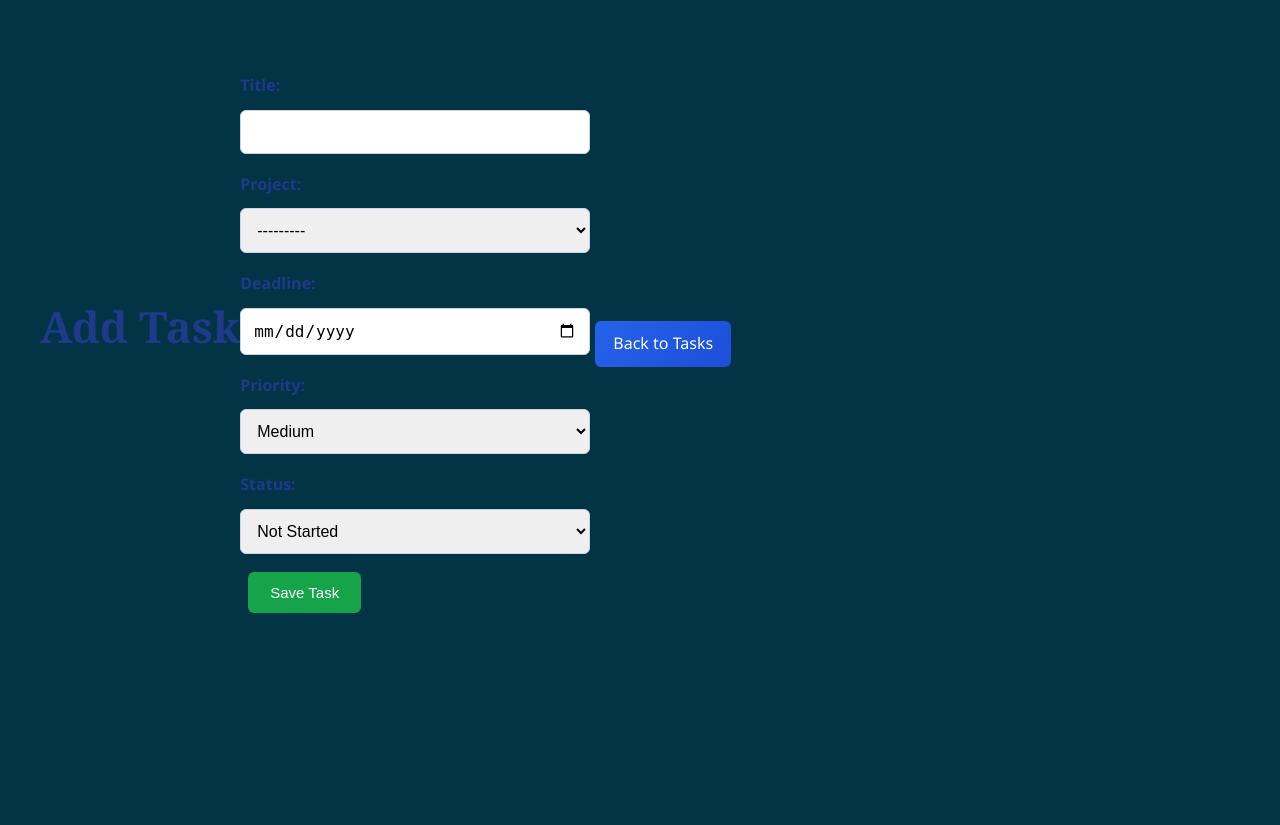
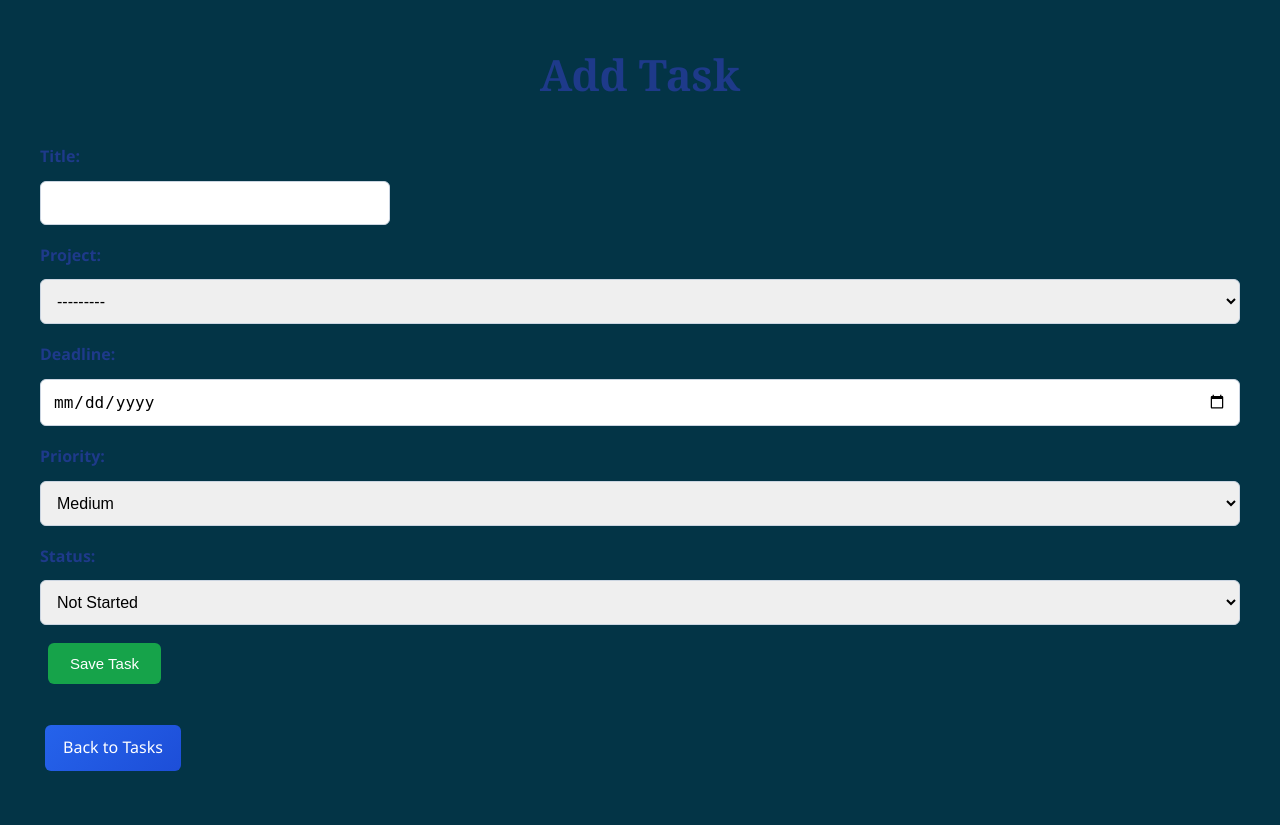
Before and after one commit to remzyayo/ALX_CapstoneProject, a Django app: page /add/ in a window 1280 px wide. Before the commit the page ends 613 px from the top, so only its background shows below. Run offline with Django 5.2, Linux system fonts and the light colour scheme; a user stored in the database is signed in; data that the repository does not hold is empty.

Commit message:
css update

```diff
--- a/expenses/static/expenses/css/style.css
+++ b/expenses/static/expenses/css/style.css
@@ -13,8 +13,6 @@ body {
     color: #333;
     padding: 40px;
     line-height: 1.6;
-    display: flex;
-    align-items: center
 }
 
 /* HEADINGS */
```
